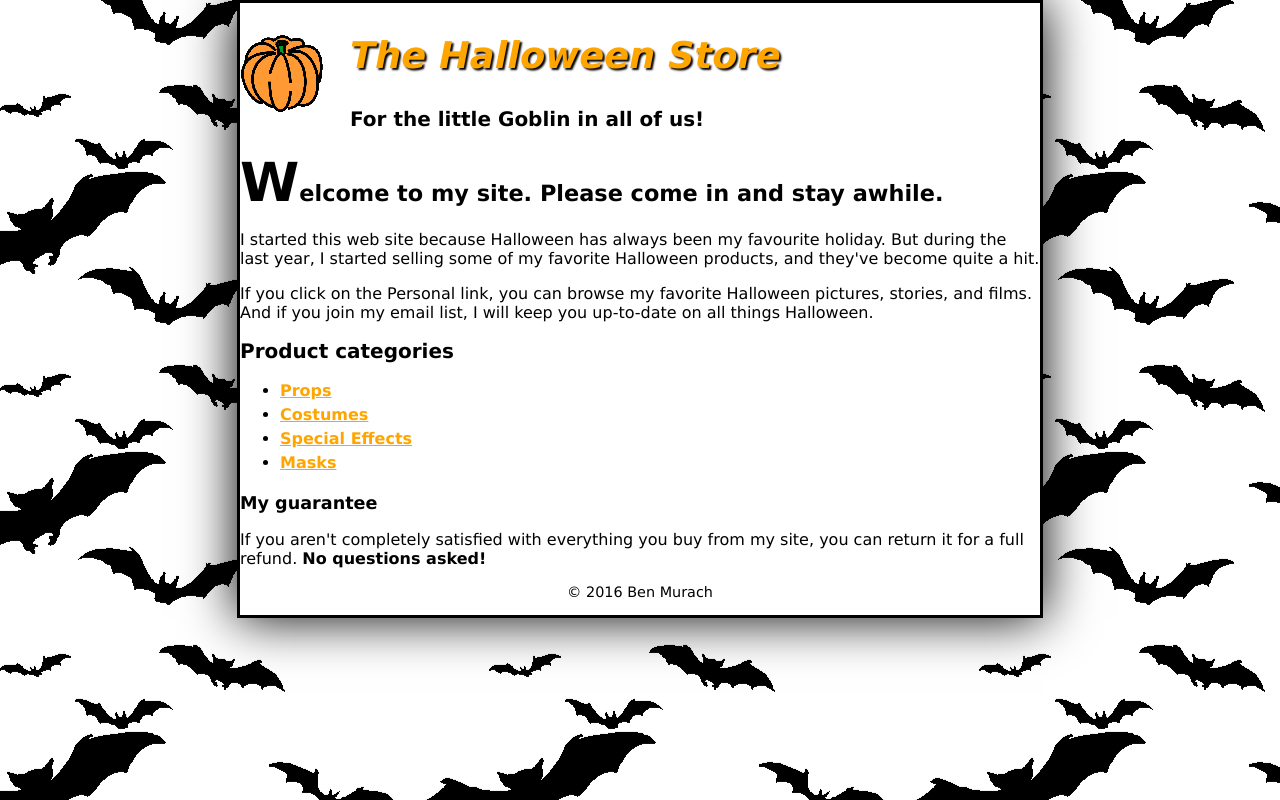
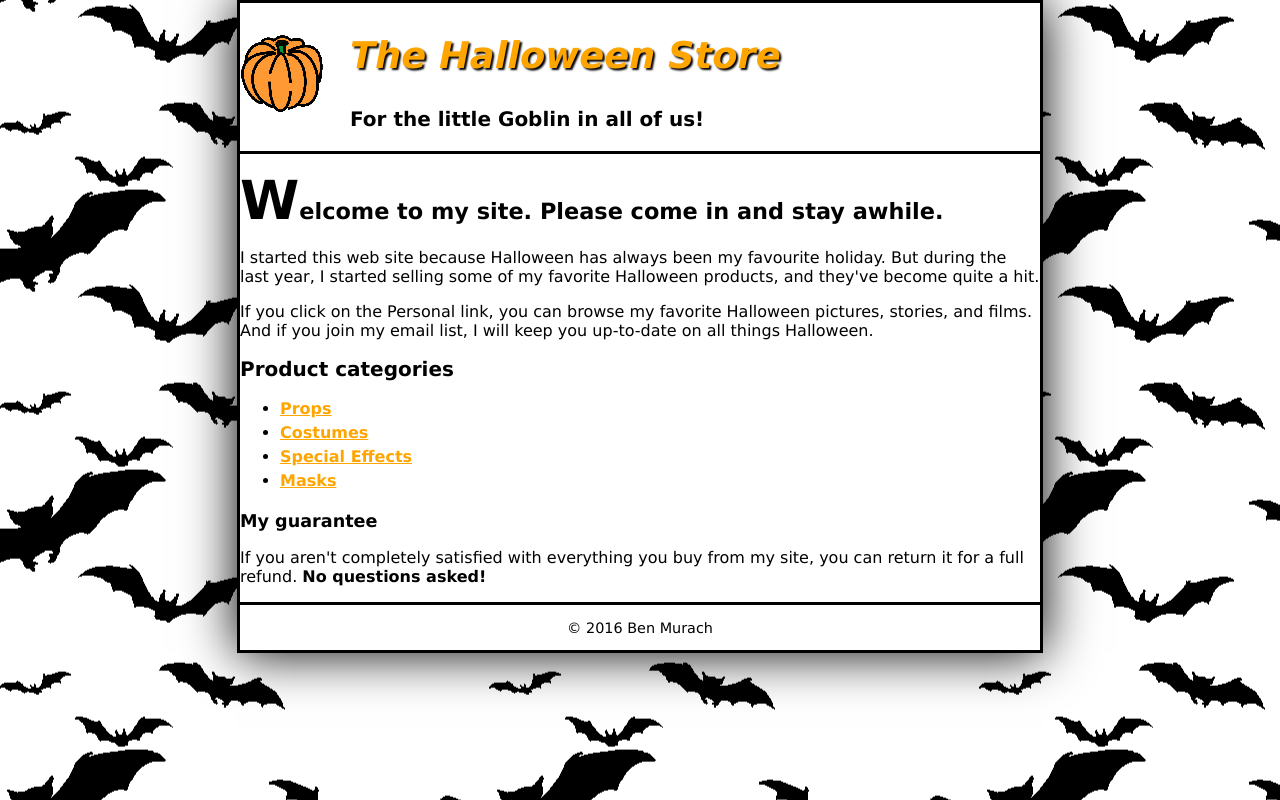
Before and after one commit to jonchampagne/prog1247-assignment2, a plain HTML site: page index.html in a window 1280 px wide. Drawn offline with Linux system fonts and the light colour scheme.

Commit message:
Add a black border below the header and above the footer.

```diff
--- a/styles/main.css
+++ b/styles/main.css
@@ -31,6 +31,12 @@ a:hover, a:focus {
 }
 
 /* Header */
+header {
+		border-bottom: 3px;
+		border-bottom-color: black;
+		border-bottom-style: solid;
+}
+
 header img {
 	float: left;
 }
@@ -64,6 +70,12 @@ ul {
 }
 
 /* Footer */
+footer {
+		border-top: 3px;
+		border-top-color: black;
+		border-top-style: solid;
+}
+
 footer p {
 	font-size: 90%;
 	text-align: center;
```
